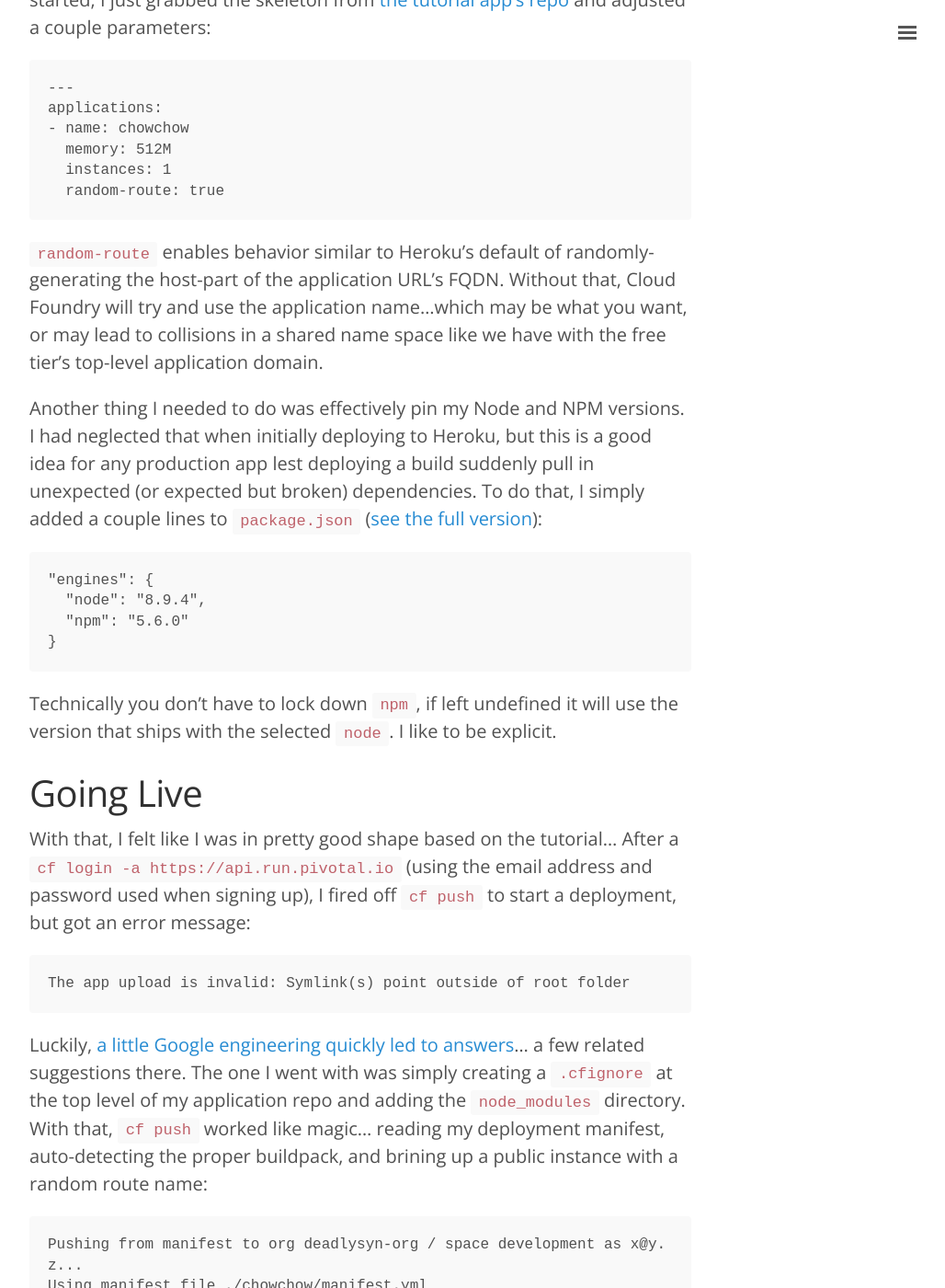
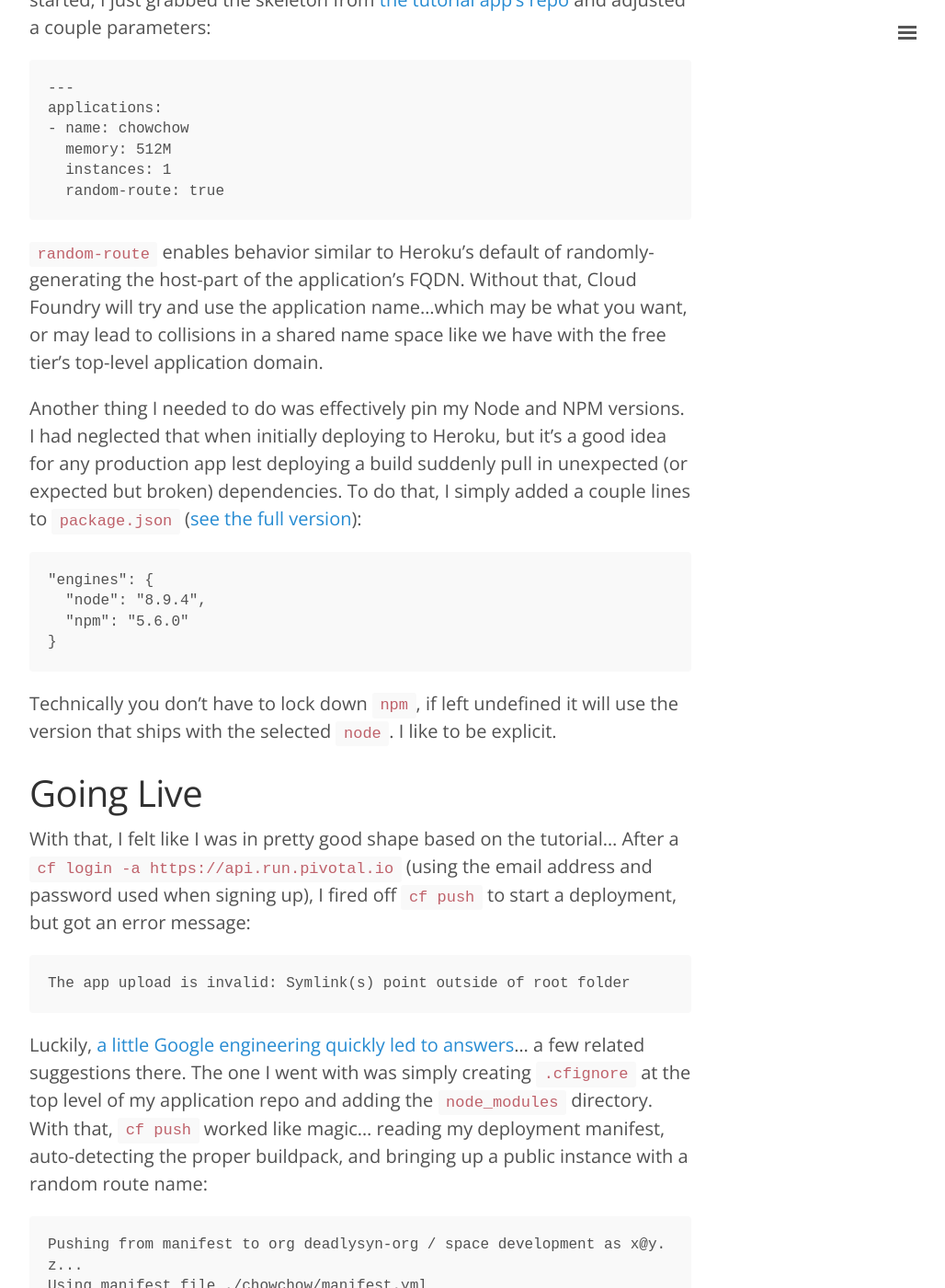
Before and after one commit to deadlysyn/blog, a Jekyll site: the page built from _posts/2018-02-24-node-on-pws.md, in a window 1280 px wide and 1400 px high, scrolled down 1778 px. Shown: the whole window at 92% size, without its empty margins (248-1276 px from the left). Built offline with Jekyll 4.4.1, drawn with Linux system fonts in a browser that asks for light colours; some of the changed text lies outside the part shown.

Commit message:
final final

````diff
--- a/_posts/2018-02-24-node-on-pws.md
+++ b/_posts/2018-02-24-node-on-pws.md
@@ -18,7 +18,7 @@ To better understand the PCF developer experience, I decided to see how hard it
 
 To start experimenting, [sign up for a free PWS account](https://try.run.pivotal.io/gettingstarted).  This is quick and easy (email, password, confirm SMS, define your _organization_ name).  With that, you can [walk through their tutorial to push your first app](https://pivotal.io/platform/pcf-tutorials/getting-started-with-pivotal-cloud-foundry/introduction).
 
-The tutorial is based on a simple app using the [Java Build Back](https://docs.run.pivotal.io/buildpacks/java/index.html) (_JBP_), but lets you install and exercise the CLI.  You don't have to worry too much about buildpacks since they are typically auto-detected, but in our case we'll be using [the appropriate version for Node.js](https://docs.run.pivotal.io/buildpacks/node/index.html)
+The tutorial is based on a simple app using the [Java Build Back](https://docs.run.pivotal.io/buildpacks/java/index.html) (_JBP_), but lets you install and exercise the CLI.  You don't have to worry too much about buildpacks since they are typically auto-detected, but in our case we'll be using [the appropriate version for Node.js](https://docs.run.pivotal.io/buildpacks/node/index.html).
 
 # Setup
 
@@ -37,9 +37,9 @@ applications:
   random-route: true
 ```
 
-`random-route` enables behavior similar to Heroku's default of randomly-generating the host-part of the application URL's FQDN.  Without that, Cloud Foundry will try and use the application name...which may be what you want, or may lead to collisions in a shared name space like we have with the free tier's top-level application domain.
+`random-route` enables behavior similar to Heroku's default of randomly-generating the host-part of the application's FQDN.  Without that, Cloud Foundry will try and use the application name...which may be what you want, or may lead to collisions in a shared name space like we have with the free tier's top-level application domain.
 
-Another thing I needed to do was effectively pin my Node and NPM versions.  I had neglected that when initially deploying to Heroku, but this is a good idea for any production app lest deploying a build suddenly pull in unexpected (or expected but broken) dependencies.  To do that, I simply added a couple lines to `package.json` ([see the full version](https://github.com/deadlysyn/chowchow/blob/master/package.json)):
+Another thing I needed to do was effectively pin my Node and NPM versions.  I had neglected that when initially deploying to Heroku, but it's a good idea for any production app lest deploying a build suddenly pull in unexpected (or expected but broken) dependencies.  To do that, I simply added a couple lines to `package.json` ([see the full version](https://github.com/deadlysyn/chowchow/blob/master/package.json)):
 
 ```
 "engines": {
@@ -58,7 +58,7 @@ With that, I felt like I was in pretty good shape based on the tutorial...  Afte
 The app upload is invalid: Symlink(s) point outside of root folder
 ```
 
-Luckily, [a little Google engineering quickly led to answers](https://github.com/cloudfoundry/cli/issues/1299)...  a few related suggestions there.  The one I went with was simply creating a `.cfignore` at the top level of my application repo and adding the `node_modules` directory.  With that, `cf push` worked like magic...  reading my deployment manifest, auto-detecting the proper buildpack, and brining up a public instance with a random route name:
+Luckily, [a little Google engineering quickly led to answers](https://github.com/cloudfoundry/cli/issues/1299)...  a few related suggestions there.  The one I went with was simply creating `.cfignore` at the top level of my application repo and adding the `node_modules` directory.  With that, `cf push` worked like magic...  reading my deployment manifest, auto-detecting the proper buildpack, and bringing up a public instance with a random route name:
 
 ```
 Pushing from manifest to org deadlysyn-org / space development as x@y.z...
````
Also changed, not shown: other parts of _posts/2018-02-24-node-on-pws.md (+1 -1 lines).
